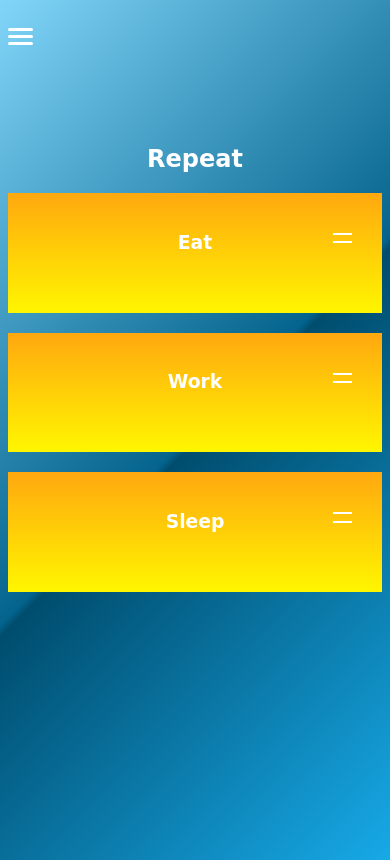
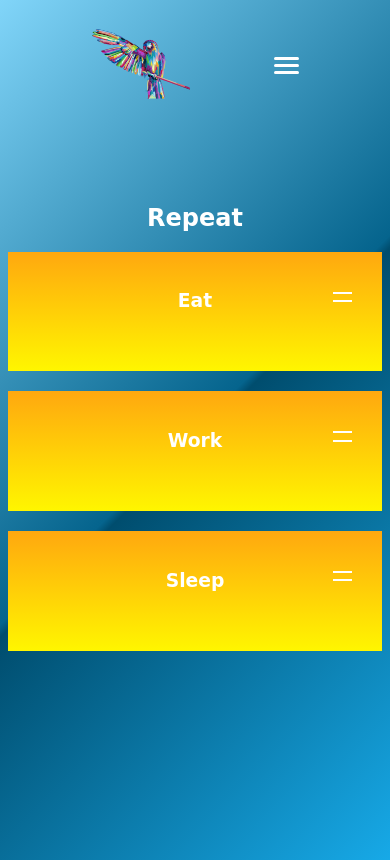
Before and after one commit to tikotoi/task20, a plain HTML site: page index.html in a window 390 px wide. Drawn offline with Linux system fonts and the light colour scheme.

Commit message:
final final

```diff
--- a/index.html
+++ b/index.html
@@ -18,16 +18,19 @@
                 <ul class="ul-list">
                     <li><a href="index.html" class="licontent">HOME</a></li>
                     <li><a href="#" class="licontent">About</a></li>
-                    <div id="logo" class="Logo"><a href="index.html"><img class="logo" src="tutiyurshi.svg" alt="logo"></a></div>
+                    <div id="logo" class="Logo-main"><a href="index.html"><img class="logo" src="tutiyurshi.svg" alt="logo"></a></div>
                     <li><a href="#" class="licontent">Services</a></li>
                     <li><a href="#" class="licontent">Contact</a></li>
                 </ul>
             </nav>
-            <div class="burger" id="burger">
-                <div class="toggle-burger1" id="toggleBurger1"></div>
-                <div class="toggle-burger2" id="toggleBurger2"></div>
-                <div class="toggle-burger3" id="toggleBurger3"></div>
-            </div>
+            <div class="burger-wrapper">
+                <div id="logo" class="Logo"><a href="index.html"><img class="logo" src="tutiyurshi.svg" alt="logo"></a></div>
+                 <div class="burger" id="burger">
+                     <div class="toggle-burger1" id="toggleBurger1"></div>
+                     <div class="toggle-burger2" id="toggleBurger2"></div>
+                     <div class="toggle-burger3" id="toggleBurger3"></div>
+                </div>
+        </div>
         </div>
     </header>
         <div class="accordion">
--- a/style.css
+++ b/style.css
@@ -66,9 +66,13 @@ li:hover::after {
     width: 100px;
 }
 
+.burger-wrapper {
+    align-items: center;
+    display: none;
+}
+
 .burger {
     position: abolute;
-    display: none;
     cursor: pointer;
 }
 
@@ -118,24 +122,30 @@ li:hover::after {
 /* responsive 768px */
 
 @media (max-width: 768px) {
-    .burger {
-        display:block;
+    .burger-wrapper {
+        display:flex;
+        justify-content: space-evenly;
+        width: 100%;
     }
-
     .navbar {
         display: none;
         transition: 0.5s;
     }
-
     .ul-list {
         flex-direction: column;
     }
-
-    .logo {
+    .Logo {
         display: block;
     }
     .navbar.activeNavigation{
         display: block;
+    }
+    .Logo-main{
+        display: none;
+    }
+
+    .navbar-wraper{
+        flex-direction: column-reverse;
     }
 }
 
```
